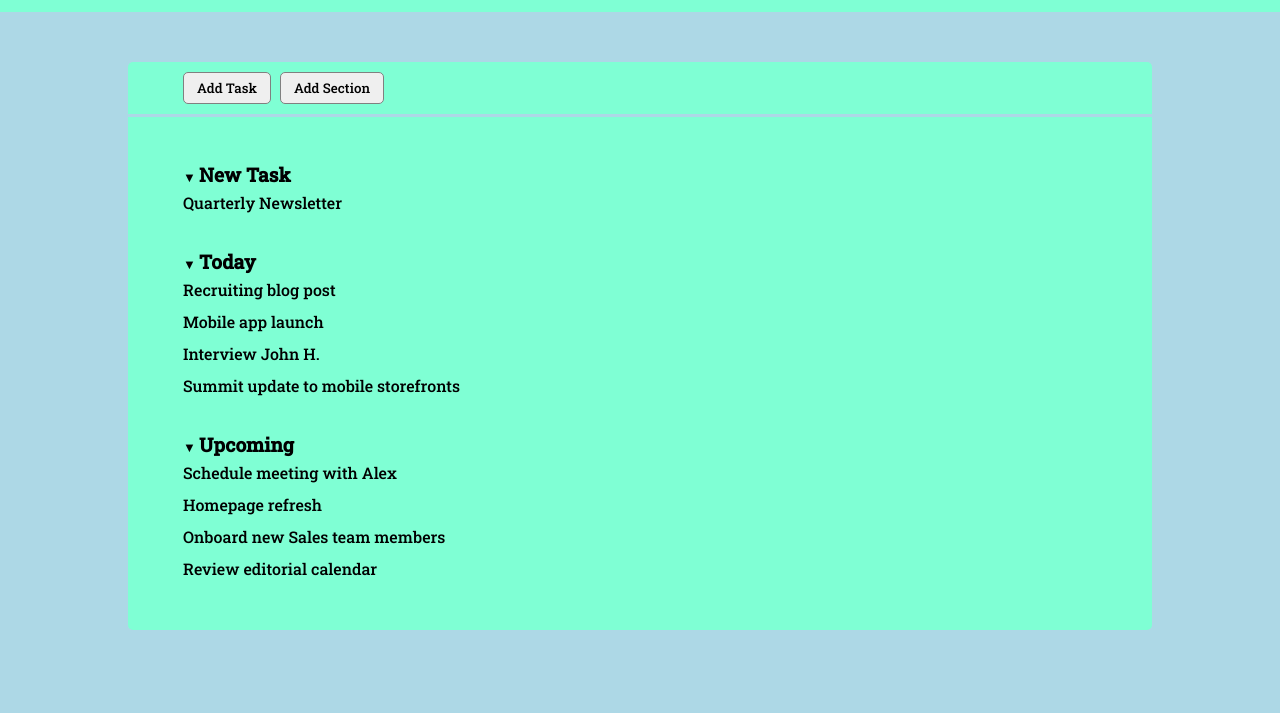
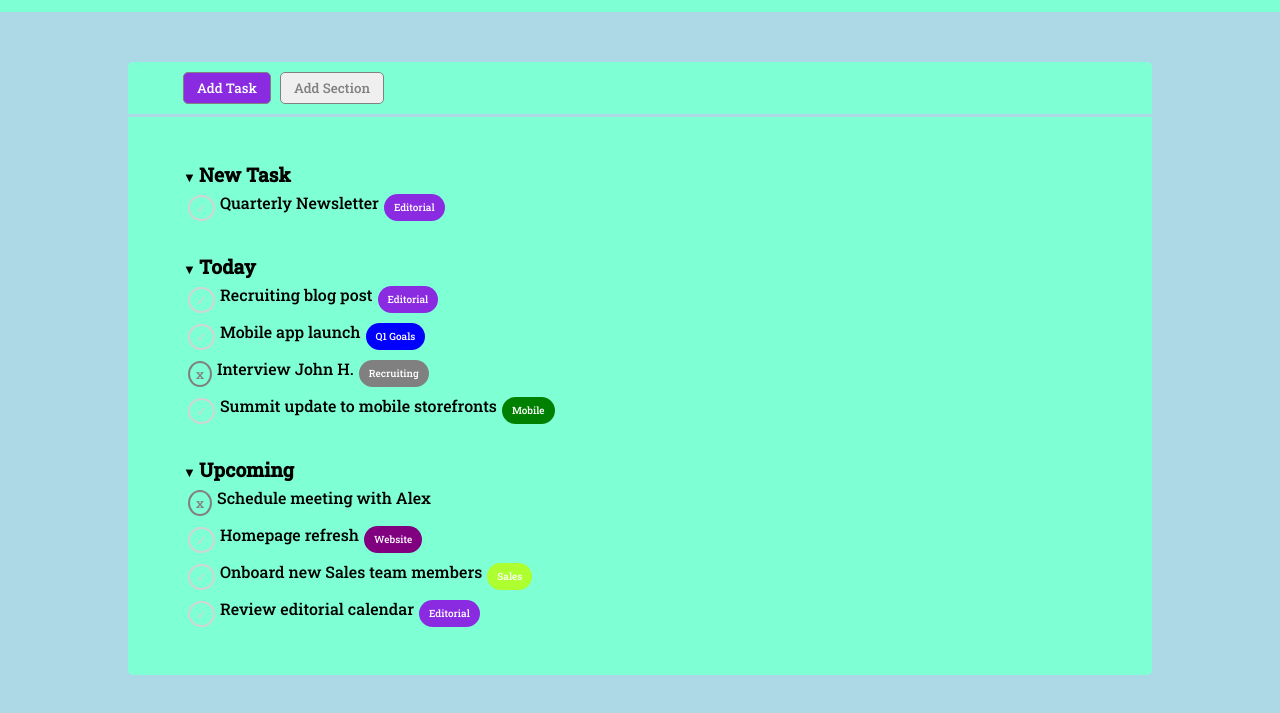
Before and after one commit to MicheleFranciolapilla/html-css-toboolist, a plain HTML site: page index.html in a window 1280 px wide. Shown: the part 71-784 px from the top of the page. Drawn offline with Linux system fonts and the light colour scheme.

Commit message:
Quasi completato - mancano colori e commenti

```diff
--- a/assets/css/style.css
+++ b/assets/css/style.css
@@ -34,10 +34,16 @@ nav{
 }
 
 .nav_button{
+    color: gray;
     padding: 6px 13px;
     border: 1px solid gray;
     border-radius: 5px;
     margin-right: 5px;
+}
+
+.nav_button:first-child{
+    color: white;
+    background-color: blueviolet;
 }
 
 main{
@@ -62,8 +68,62 @@ ul::before{
     content: "▼ ";
 }
 
+li::before{
+    /* display: inline-block; */
+    width: 15px;
+    height: 15px;
+    vertical-align: text-top;
+    border: 2px solid lightgray;
+    color: lightgray;
+    border-radius: 50%;
+    font-size: small;
+    content: "\2713";
+    margin: 5px;
+    padding: 2px 6px;
+}
+
+#nr2 li:nth-child(4):before, #nr3 li:nth-child(2)::before{
+    color: grey;
+    border-color: grey;
+    content: "x";
+}
+
 ul > li{
     font-size: medium;
     font-weight: 400;
     line-height: 2em;
+    color: black;
 }
+
+li > span{
+    color: white;
+    font-size: x-small;
+    padding: 7px 10px;
+    margin-left: 5px;
+    border-radius: 2em;
+    vertical-align: text-top;
+}
+
+.color1{
+    background-color: blueviolet;
+}
+
+.color2{
+    background-color: blue;
+}
+
+.color3{
+    background-color: gray;
+}
+
+.color4{
+    background-color: green;
+}
+
+.color5{
+    background-color: purple;
+}
+
+.color6{
+    background-color: greenyellow;
+}
--- a/index.html
+++ b/index.html
@@ -32,25 +32,25 @@
 
         <section>
             <ul><strong>New Task</strong>
-                <li>Quarterly Newsletter</li>
+                <li>Quarterly Newsletter<span class="color1">Editorial</span></li>
             </ul>
         </section>
 
         <section>
-            <ul><strong>Today</strong>
-                <li>Recruiting blog post</li>
-                <li>Mobile app launch</li>
-                <li>Interview John H.</li>
-                <li>Summit update to mobile storefronts</li>
+            <ul id="nr2"><strong>Today</strong>
+                <li>Recruiting blog post<span class="color1">Editorial</span></li>
+                <li>Mobile app launch<span class="color2">Q1 Goals</span></li>
+                <li>Interview John H.<span class="color3">Recruiting</span></li>
+                <li>Summit update to mobile storefronts<span class="color4">Mobile</span></li>
             </ul>
         </section>
 
         <section>
-            <ul><strong>Upcoming</strong>
+            <ul id="nr3"><strong>Upcoming</strong>
                 <li>Schedule meeting with Alex</li>
-                <li>Homepage refresh</li>
-                <li>Onboard new Sales team members</li>
-                <li>Review editorial calendar</li>
+                <li>Homepage refresh<span class="color5">Website</span></li>
+                <li>Onboard new Sales team members<span class="color6">Sales</span></li>
+                <li>Review editorial calendar<span class="color1">Editorial</span></li>
             </ul>
         </section>
 
```
